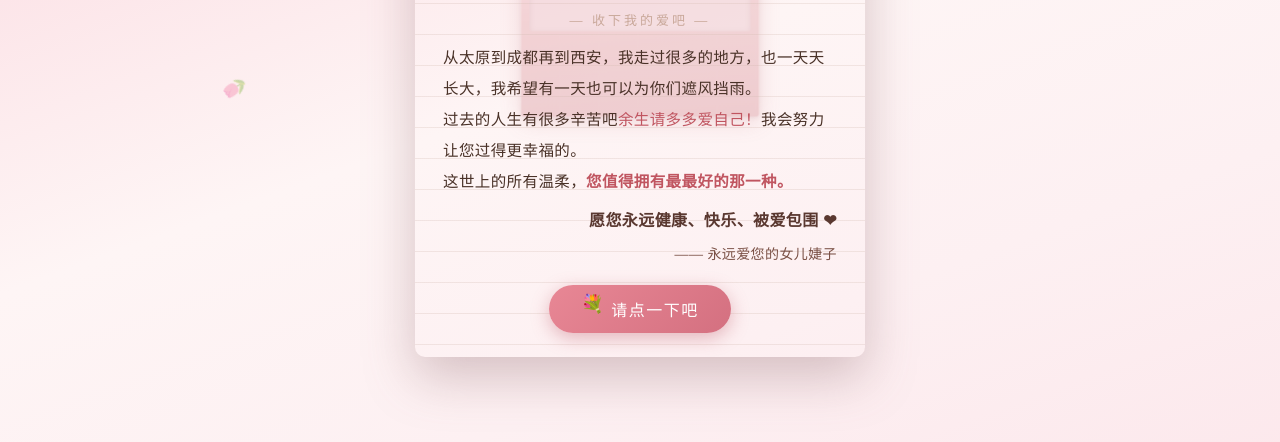
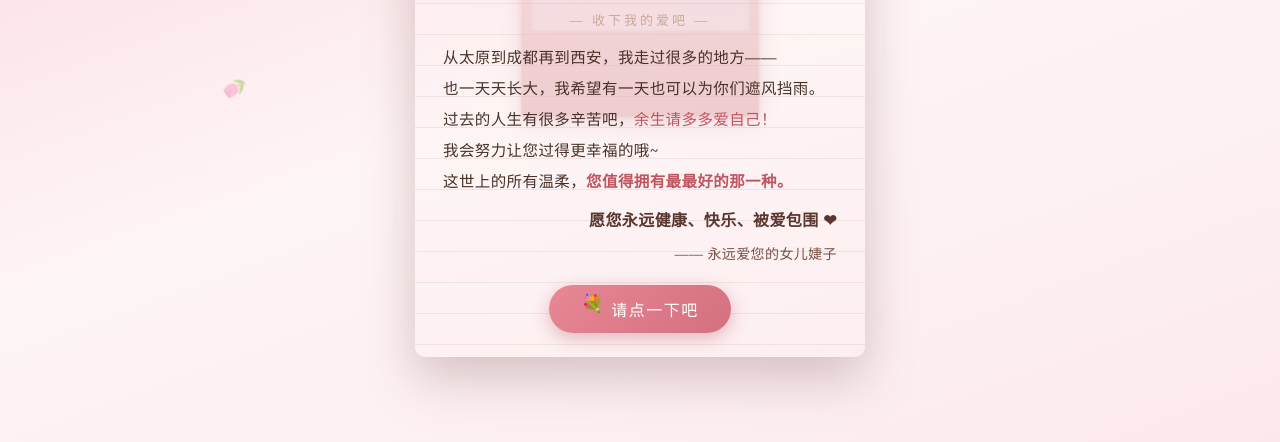
Before and after one commit to ajwpycb-ship-it/ajwpycb-ship-it.github.io, a plain HTML site: page index.html in a window 1280 px wide. Both pictures are taken after a click on the element 640 px from the left and 372 px from the top of the page. Shown: the part 338-780 px from the top of the page. Drawn offline with Linux system fonts and the light colour scheme.

Commit message:
Update index.html

```diff
--- a/index.html
+++ b/index.html
@@ -528,8 +528,10 @@
                 <p>妈妈，<span class="highlight">我爱您！</span></p>
                 <p>谢谢您始终在我身后支持着我，一直给我无条件的爱。</p>
                 <p class="divider">— 收下我的爱吧 —</p>
-                <p>从太原到成都再到西安，我走过很多的地方，也一天天长大，我希望有一天也可以为你们遮风挡雨。</p>
-                <p>过去的人生有很多辛苦吧<span style="color:#c05560;">余生请多多爱自己！</span>我会努力让您过得更幸福的。</p>
+                <p>从太原到成都再到西安，我走过很多的地方——</p>
+                <p>也一天天长大，我希望有一天也可以为你们遮风挡雨。</p>
+                <p>过去的人生有很多辛苦吧，<span style="color:#c05560;">余生请多多爱自己！</span></p>
+                <p>我会努力让您过得更幸福的哦~</p>
                 <p>这世上的所有温柔，<span class="highlight">您值得拥有最最好的那一种。</span></p>
                 <p class="blessing">愿您永远健康、快乐、被爱包围 ❤</p>
                 <p class="signature">—— 永远爱您的女儿婕子</p>
```
